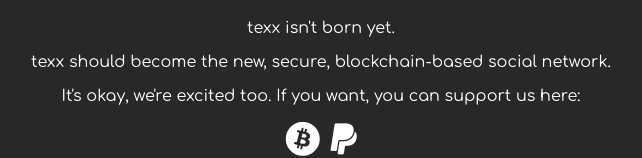
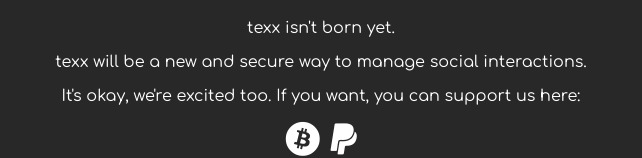
Before and after one commit to BEAM-Messenger/BEAM-Messenger-Web, a plain HTML site: page index.html in a window 1280 px wide. Shown: the part 423-581 px from the top of the page, without its empty margins (319-961 px from the left). Drawn offline with Linux system fonts and the light colour scheme.

Commit message:
Fixed text

```diff
--- a/index.html
+++ b/index.html
@@ -21,7 +21,7 @@
   <div class="Main-Content">
     <h1>texx</h1>
     <p>texx isn't born yet.</p>
-    <p>texx should become the new, secure, blockchain-based social network.</p>
+    <p>texx will be a new and secure way to manage social interactions.</p>
     <p>It's okay, we're excited too. If you want, you can support us here:</p>
   </div>
   <div class="Social">
```
